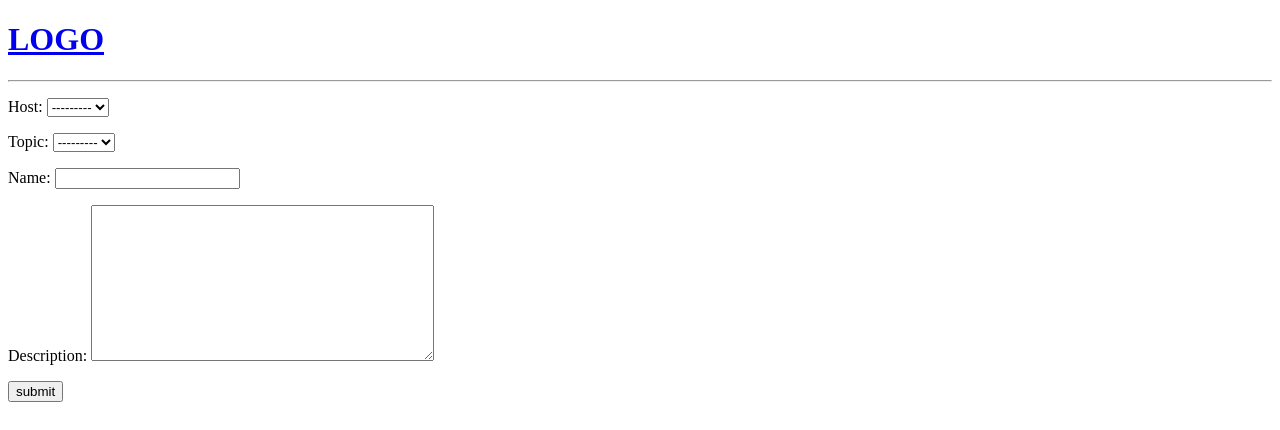
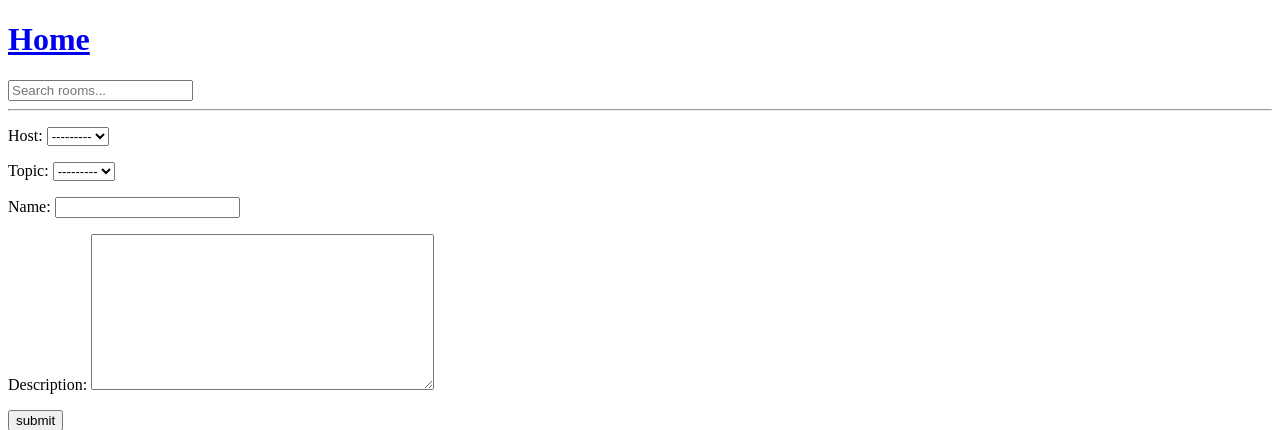
Before and after one commit to KevinVanDerSchans/social-media-django, a Django app: page /create-room/ in a window 1280 px wide. Shown: the top 430 px of the page. Run offline with Django 5.2, Linux system fonts and the light colour scheme; data that the repository does not hold is empty.

Commit message:
Create navbar filter

```diff
--- a/base/templates/base/home.html
+++ b/base/templates/base/home.html
@@ -24,9 +24,10 @@
   </div>
 
   <div>
+    <h5>{{room_count}} rooms available</h5>
+
     {% for room in rooms %}
-
-    <a href="{% url 'create-room' %}"> Create room </a>
+    <a href="{% url 'create-room' %}">Create room</a>
 
     <div>
       <a href="{% url 'update-room' room.id %}">Edit</a>
--- a/base/views.py
+++ b/base/views.py
@@ -1,14 +1,21 @@
 from django.shortcuts import render, redirect
+from django.db.models import Q
 from .models import Room, Topic
 from .forms import RoomForm
 
 def home(request):
     q = request.GET.get('q') if request.GET.get('q') != None else ''
-    rooms = Room.objects.filter(topic__name__icontains=q)
 
-    topics = Topic.objects.all()
+    rooms = Room.objects.filter(
+        Q(topic__name__icontains=q) |
+        Q(name__icontains=q) |
+        Q(description__icontains=q)
+    )
 
-    context = {'rooms': rooms, 'topics': topics}
+    topics = Topic.objects.all()[0:5]
+    room_count = rooms.count()
+
+    context = {'rooms': rooms, 'topics': topics, 'room_count': room_count}
     return render(request, 'base/home.html', context)
 
 def room(request, pk):
--- a/templates/navbar.html
+++ b/templates/navbar.html
@@ -1,5 +1,9 @@
 <a href="/">
-  <h1>LOGO</h1>
+  <h1>Home</h1>
 </a>
 
+<form class="header__search" method="GET" action="{% url 'home' %}">
+  <input type="text" name="q" placeholder="Search rooms..." />
+</form>
+
 <hr />
```
